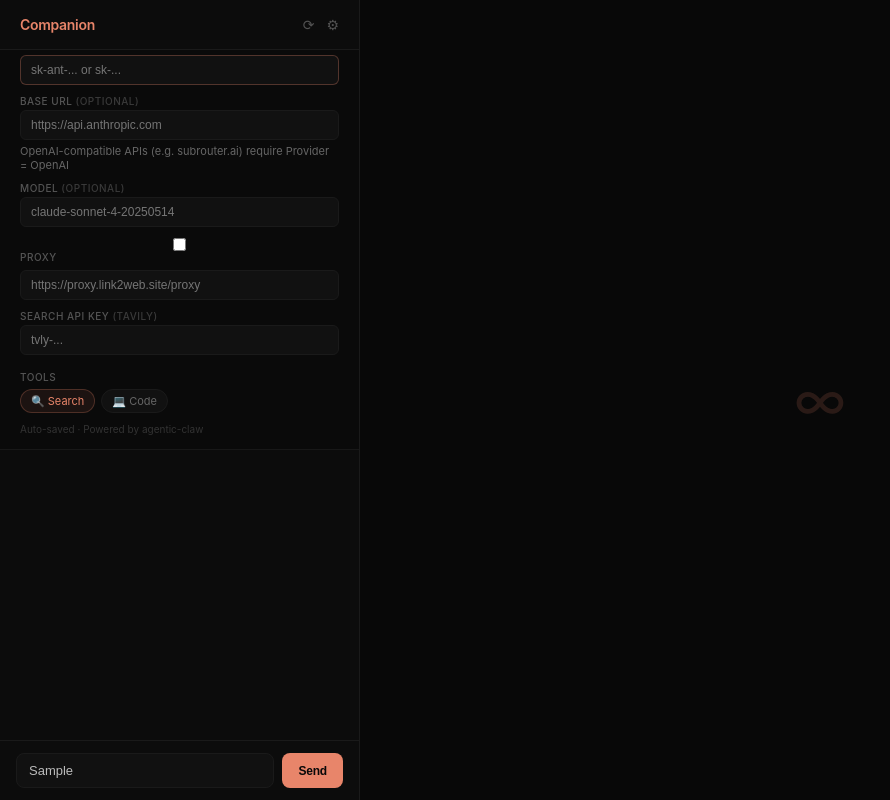
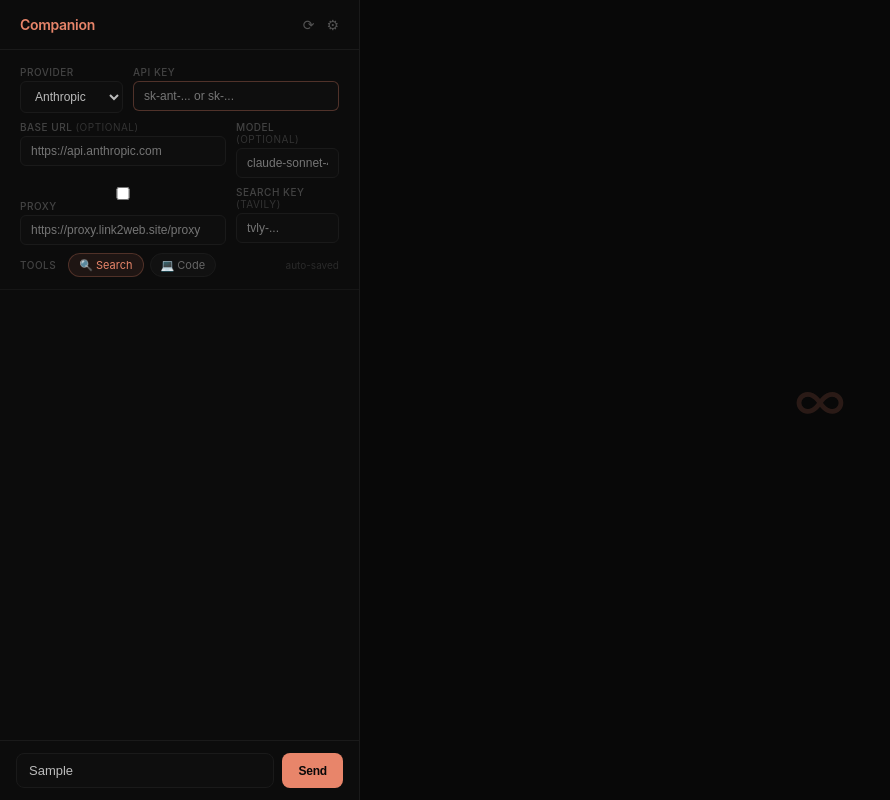
Before and after one commit to momomo-agent/companion-ui, a website: page demo/index.html in a window 1280 px wide. Both pictures are taken after typing "Sample" into the empty fields and a click on the button "Send". Shown: the whole page, without its empty margins (0-890 px from the left). Drawn offline with nearby package versions, Linux system fonts and the light colour scheme.

Commit message:
ui: compact config panel — row layout, no internal scroll, cleaner visual

```diff
--- a/demo/index.html
+++ b/demo/index.html
@@ -43,21 +43,22 @@
     /* Config */
     .config-panel {
       max-height: 0; overflow: hidden;
-      transition: max-height 0.3s ease;
-      border-bottom: 1px solid rgba(255,255,255,0.06);
-      background: #0a0a0a;
+      transition: max-height 0.35s ease;
+      border-bottom: 1px solid rgba(255,255,255,0.04);
     }
-    .config-panel.open { max-height: 400px; overflow-y: auto; }
-    .config-content { padding: 14px 20px; }
-    .field { margin-bottom: 10px; }
+    .config-panel.open { max-height: 600px; overflow: visible; }
+    .config-content { padding: 16px 20px 12px; }
+    .config-row { display: flex; gap: 10px; margin-bottom: 8px; }
+    .config-row .field { flex: 1; margin-bottom: 0; }
+    .field { margin-bottom: 8px; }
     .field label {
-      font-size: 10px; color: #555; display: block;
+      font-size: 10px; color: #444; display: block;
       margin-bottom: 3px; text-transform: uppercase;
       letter-spacing: 0.5px; font-weight: 500;
     }
-    .field label .hint { color: #3a3a3a; }
+    .field label .hint { color: #333; font-weight: 400; }
     input, select {
-      background: #111; border: 1px solid #1a1a1a; border-radius: 6px;
+      background: #0e0e0e; border: 1px solid #1a1a1a; border-radius: 6px;
       color: #bbb; padding: 7px 10px; font-size: 12px; width: 100%;
       outline: none; transition: border-color 0.2s;
     }
@@ -317,6 +318,7 @@
 
     <div class="config-panel" id="configPanel">
       <div class="config-content">
+        <div class="config-row">
           <div class="field">
             <label>Provider</label>
             <select id="provider">
@@ -324,38 +326,42 @@
               <option value="openai">OpenAI</option>
             </select>
           </div>
-        <div class="field">
+          <div class="field" style="flex:2">
             <label>API Key</label>
             <input type="text" id="apiKey" placeholder="sk-ant-... or sk-...">
           </div>
-        <div class="field">
+        </div>
+        <div class="config-row">
+          <div class="field" style="flex:2">
             <label>Base URL <span class="hint">(optional)</span></label>
             <input id="baseUrl" placeholder="https://api.anthropic.com">
-          <div style="color:#666;font-size:11px;margin-top:4px">OpenAI-compatible APIs (e.g. subrouter.ai) require Provider = OpenAI</div>
           </div>
           <div class="field">
             <label>Model <span class="hint">(optional)</span></label>
-          <input id="model" placeholder="claude-sonnet-4-20250514">
+            <input id="model" placeholder="claude-sonnet-4">
+          </div>
+        </div>
+        <div class="config-row">
+          <div class="field" style="flex:2">
+            <label>
+              <input type="checkbox" id="proxyEnabled" style="margin-right:4px;vertical-align:middle;accent-color:#e8856a">
+              Proxy
+            </label>
+            <input id="proxyUrl" placeholder="https://proxy.link2web.site/proxy" disabled>
           </div>
           <div class="field">
-          <label>
-            <input type="checkbox" id="proxyEnabled" style="margin-right:6px;vertical-align:middle">
-            Proxy
-          </label>
-          <input id="proxyUrl" placeholder="https://proxy.link2web.site/proxy" style="margin-top:4px" disabled>
-        </div>
-        <div class="field">
-          <label>Search API Key <span class="hint">(Tavily)</span></label>
+            <label>Search Key <span class="hint">(Tavily)</span></label>
             <input type="text" id="searchApiKey" placeholder="tvly-...">
           </div>
-        <div style="margin-top:6px">
-          <label style="font-size:10px;color:#555;text-transform:uppercase;letter-spacing:0.5px;font-weight:500">Tools</label>
-          <div class="tools-row" style="margin-top:4px">
+        </div>
+        <div style="display:flex;align-items:center;gap:12px;margin-top:2px">
+          <label style="font-size:10px;color:#444;text-transform:uppercase;letter-spacing:0.5px;font-weight:500;margin:0;white-space:nowrap">Tools</label>
+          <div class="tools-row" style="margin:0">
             <div class="tool-chip active" data-tool="search">🔍 Search</div>
             <div class="tool-chip" data-tool="code">💻 Code</div>
           </div>
+          <div style="font-size:10px;color:#2a2a2a;margin-left:auto;white-space:nowrap">auto-saved</div>
         </div>
-        <div style="font-size:10px;color:#333;margin-top:8px">Auto-saved · Powered by agentic-claw</div>
       </div>
     </div>
 
```
Lines whose indentation alone changed are shown as unchanged.
